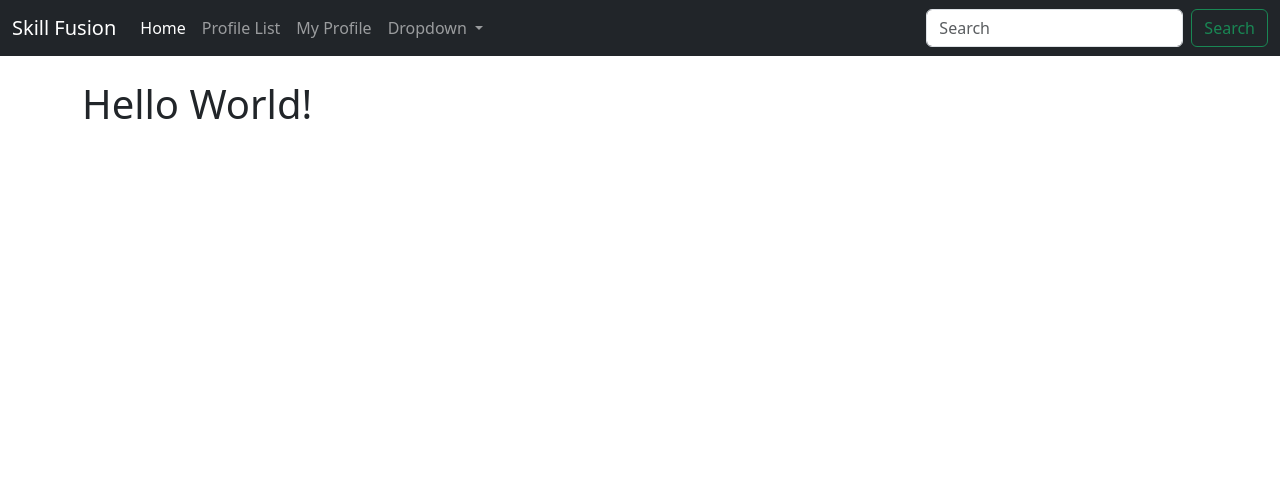
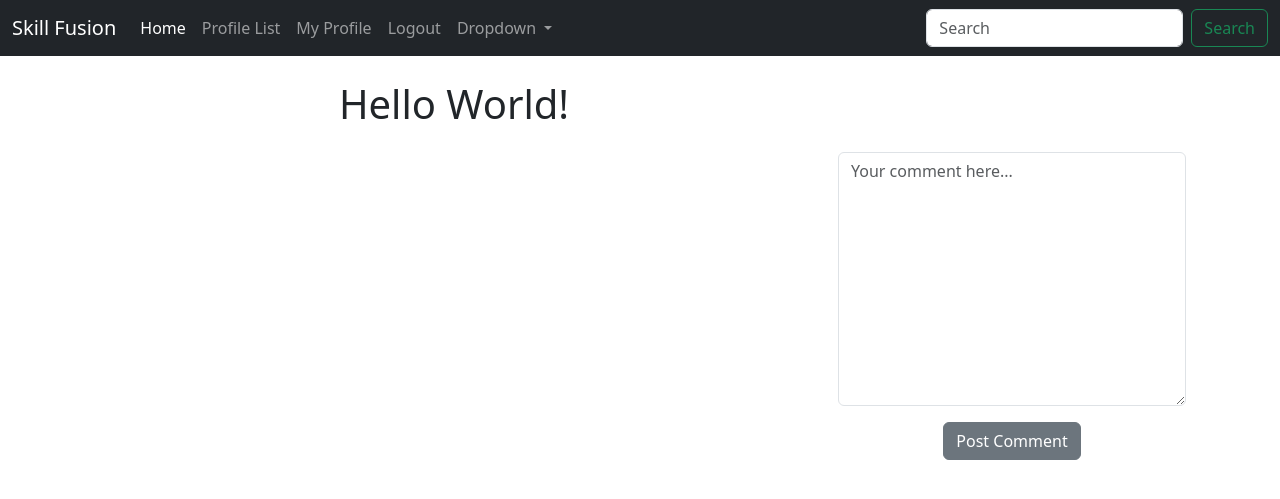
Before and after one commit to LRyder17/back-end-skillfusion, a Django app: page / in a window 1280 px wide. Shown: the top 499 px of the page. Run offline with Django 4.2, Linux system fonts and the light colour scheme; the visitor is signed in with stand-in values (Sample User, id 1).

Commit message:
add registration form

```diff
--- /dev/null
+++ b/accounts/forms.py
@@ -0,0 +1,46 @@
+from django import forms
+from .models import Comment
+from django.contrib.auth.forms import UserCreationForm
+from django.contrib.auth.models import User
+
+class CommentForm(forms.ModelForm):
+    body = forms.CharField(required=True,
+                           widget=forms.widgets.Textarea(
+                            attrs={
+                                "placeholder": "Your comment here...",
+                                "class":"form-control",
+                            }
+                           ),
+                           label="",
+                           )
+    class Meta:
+        model = Comment
+        exclude = ("user",)
+
+class UserRegistrationForm(UserCreationForm):
+    email = forms.EmailField(label ="", widget=forms.TextInput(attrs={'class':'form-control', 'placeholder': "Email Address"}))
+    first_name = forms.CharField(label ="", max_length=100, widget=forms.TextInput(attrs={'class':'form-control', 'placeholder': "First Name"}))
+    last_name = forms.CharField(label ="", max_length=100, widget=forms.TextInput(attrs={'class':'form-control', 'placeholder': "Last Name"}))
+
+    class Meta:
+        model = User
+        fields = ('username', 'first_name', 'last_name', 'email', 'password1', 'password2')
+
+    def __init__(self, *args, **kwargs):
+        super(UserRegistrationForm, self).__init__(*args, **kwargs)
+        self.fields['username'].widget.attrs['class'] = 'form-control'
+        self.fields['username'].widget.attrs['placeholder'] = 'User Name'
+        self.fields['username'].label = ''
+        self.fields['username'].help_text = '<span class="form-text text-muted"><small>Required. 150 characters or fewer. Letters, digits and @/./+/-_only.</span>'
+
+        self.fields['password1'].widget.attrs['class'] = 'form-control'
+        self.fields['password1'].widget.attrs['placeholder'] = 'Password'
+        self.fields['password1'].label = ''
+        self.fields['password1'].help_text = '<span class="form-text text-muted small"><li>Your Password can\'t be too similar to other personal information.</li><li>Your password must contain at least 8 characters.</li><li>Your password can\'t be a commonly used password.</li><li>Your password can\'t be entirely numeric.</li></ul>'
+
+
+
+        self.fields['password2'].widget.attrs['class'] = 'form-control'
+        self.fields['password2'].widget.attrs['placeholder'] = 'Confirm Password'
+        self.fields['password2'].label = ''
+        self.fields['password2'].help_text = '<span class="form-text text-muted small">Enter the same password for. They must be exactly the same.'
--- a/accounts/models.py
+++ b/accounts/models.py
@@ -38,3 +38,18 @@ class Student(models.Model):
 
     class Meta:
         db_table = 'student'
+
+class Comment(models.Model):
+    user = models.ForeignKey(
+        User, related_name="comments",
+        on_delete=models.DO_NOTHING
+        )
+    body = models.CharField(max_length=200)
+    created_at = models.DateTimeField(auto_now_add=True)
+
+    def __str__(self):
+        return(
+            f"{self.user} "
+            f"({self.created_at: %Y-%m-%d %H:%M}): "
+            f"{self.body}..."
+        )
--- a/accounts/templates/home.html
+++ b/accounts/templates/home.html
@@ -5,5 +5,31 @@ Home - Skill Fusion
 {% endblock %}
 
 {% block content %}
+<div class="container text-center">
+    <div class="row">
+      <div class="col-8">
     <h1>Hello World!</h1>
+<br/>
+    {% for comment in comments %}
+        <div class="alert alert-info" role="alert">
+            {{ comment.body }}<br/>
+            <small class="text muted">
+                ({{comment.created_at}})
+                By <strong>@{{comment.user.username}}</strong>
+            </small>
+        </div>
+        <br/>
+    {% endfor %}
+
+</div>
+
+<div class="col-4"> <br/><br/><br/>
+{% if form %}
+<form method=POST>
+    {% csrf_token %}
+    {{ form.as_p }}
+    <button type="submit" class="btn btn-secondary">Post Comment</button>
+</form>
+{% endif %}
+</div>
 {% endblock %}
--- a/accounts/templates/navbar.html
+++ b/accounts/templates/navbar.html
@@ -18,6 +18,18 @@
           <li class="nav-item">
             <a class="nav-link"
             href="{% url 'profile' request.user.id %}">My Profile</a>
+          </li>
+          <li class="nav-item">
+            <a class="nav-link"
+            href="{% url 'logout' %}">Logout</a>
+          </li>
+          {% else %}
+          <li class="nav-item">
+            <a class="nav-link"
+            href="{% url 'login' %}">Login</a>
+          </li>
+          <a class="nav-link"
+            href="{% url 'register' %}">Register</a>
           </li>
           {% endif %}
 
--- a/accounts/urls.py
+++ b/accounts/urls.py
@@ -7,6 +7,10 @@ urlpatterns = [
     path('profile/<int:pk>', views.profile, name='profile'),
     path('users/<int:user_id>/following/', views.following_list, name='following_list'),
     path('users/<int:user_id>/followers/', views.follower_list, name='follower_list'),
+    path('login/', views.login_user, name='login'),
+    path('logout/', views.logout_user, name='logout'),
+    path('register/', views.register_user, name='register'),
+
     # path('create_student/', views.create_student, name='create_student'),
     # path('students/', views.get_students, name='get_students'),
 ]
--- a/accounts/views.py
+++ b/accounts/views.py
@@ -5,8 +5,12 @@ from django.http import HttpResponseRedirect
 from .google_auth import flow
 from oauth2client.client import OAuth2Credentials
 from django.views.decorators.csrf import csrf_exempt
-from .models import Student, Profile
+from .models import Student, Profile, Comment
 from django.contrib.auth.models import User
+from django.contrib.auth import authenticate, login, logout
+from django.contrib.auth.forms import UserCreationForm
+from django import forms
+from .forms import CommentForm, UserRegistrationForm
 
 
 @csrf_exempt
@@ -42,7 +46,21 @@ def get_students(request):
     return JsonResponse({'message': 'Invalid request method!'}, status=405)
 
 def home(request):
-    return render(request, 'home.html', {})
+    if request.user.is_authenticated:
+        form = CommentForm(request.POST or None)
+        if request.method == "POST":
+            if form.is_valid():
+                comment = form.save(commit=False)
+                comment.user = request.user
+                comment.save()
+                messages.success(request,("Your comment has been posted successfully!"))
+                return redirect('home')
+
+        comments = Comment.objects.all().order_by("-created_at")
+        return render(request, 'home.html', {"comments": comments, "form": form})
+    else:
+        comments = Comment.objects.all().order_by("-created_at")
+        return render(request, 'home.html', {"comments": comments})
 
 def following_list(request, user_id):
     user = User.objects.get(id=user_id)
@@ -65,7 +83,22 @@ def profile_list(request):
 def profile(request, pk):
     if request.user.is_authenticated:
         profile = Profile.objects.get(user_id=pk)
-        return render(request, "profile.html", {"profile": profile})
+        comments = Comment.objects.filter(user_id=pk).order_by("-created_at")
+        # Post form logic
+        if request.method == "POST":
+            # Get current user ID
+            current_user_profile = request.user.profile
+            # Get Form Data
+            action = request.POST.get('follow')
+            # Decide to follow or unfollow
+            if action == "unfollow":
+                current_user_profile.follows.remove(profile)
+            elif action == "follow":
+                current_user_profile.follows.add(profile)
+            # Save profile
+            current_user_profile.save()
+
+        return render(request, "profile.html", {"profile": profile, "comments": comments})
     else:
         messages.success(request,("You must be logged in to view this page"))
         return redirect('home')
@@ -78,3 +111,40 @@ def oauth2callback(request):
     request.user.profile.refresh_token = credentials.refresh_token
     request.user.profile.save()
     return HttpResponseRedirect('/')
+
+def login_user(request):
+    if request.method == "POST":
+        username = request.POST['username']
+        password = request.POST['password']
+        user = authenticate(request, username=username, password=password)
+        if user is not None:
+            login(request, user)
+            messages.success(request,("You have been logged in!"))
+            return redirect('home')
+        else:
+            messages.success(request,("There was an error loggin in. Please try again!"))
+            return redirect('login')
+    return render(request, "login.html", {})
+
+def logout_user(request):
+    logout(request)
+    messages.success(request,("You have been logged out successfully!"))
+    return redirect('home')
+
+def register_user(request):
+    form = UserRegistrationForm()
+    if request.method == "POST":
+        form = UserRegistrationForm(request.POST)
+        if form.is_valid():
+            form.save()
+            username = form.cleaned_data['username']
+            password = form.cleaned_data['password1']
+            # first_name = form.cleaned_data['first_name']
+            # second_name = form.cleaned_data['second_name']
+            # email = form.cleaned_data['email']
+            # Log in User
+            user = authenticate(username=username, password=password)
+            login(request, user)
+            messages.success(request,("Welcome to SkillFusion! You have successfully registered."))
+            return redirect('home')
+    return render(request, 'register.html', {'form': form})
--- a/skillfusion/settings.py
+++ b/skillfusion/settings.py
@@ -140,3 +140,5 @@ STATIC_URL = 'static/'
 # https://docs.djangoproject.com/en/4.2/ref/settings/#default-auto-field
 
 DEFAULT_AUTO_FIELD = 'django.db.models.BigAutoField'
+
+AUTHENTICATION_BACKENDS = ['django.contrib.auth.backends.AllowAllUsersModelBackend']
```
Also changed, not shown: accounts/admin.py (+5 -3 lines), accounts/templates/login.html (added, +28 -0 lines), accounts/templates/profile.html (+35 -0 lines), accounts/templates/register.html (added, +16 -0 lines), accounts/migrations/0007_comment.py (added).
